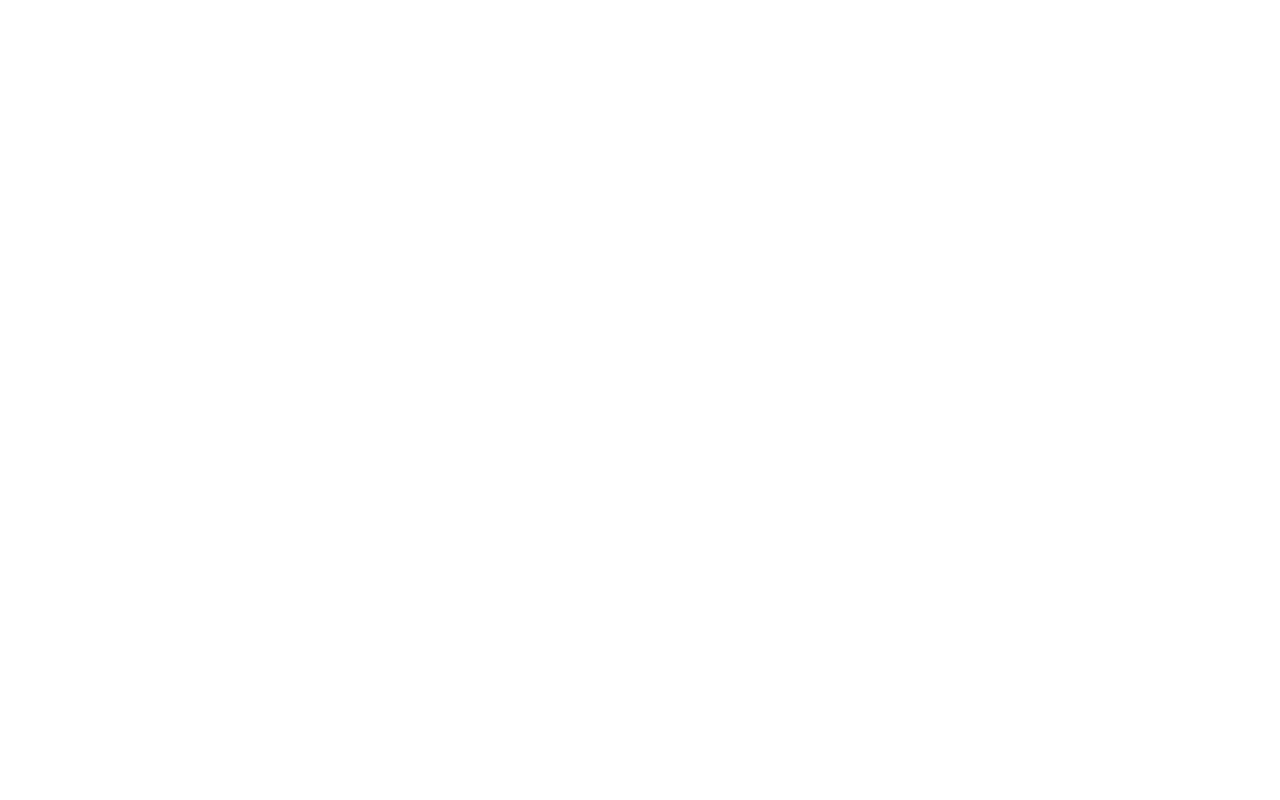
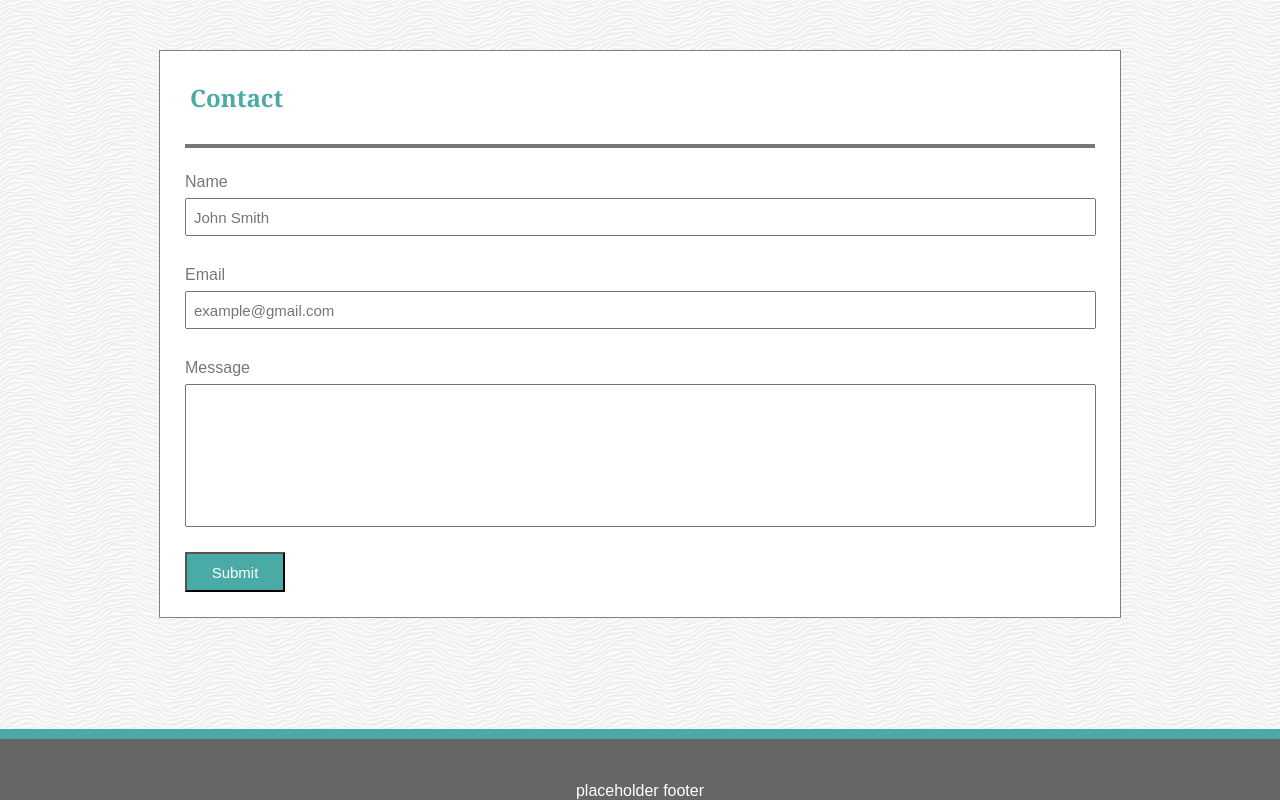
Before and after one commit to nguyenj0215/Basic-Portfolio, a plain HTML site: page contact.html in a window 1280 px wide. Drawn offline with Linux system fonts and the light colour scheme.

Commit message:
Foundation for contact page finished and renamed elements to work for multiple html files

```diff
--- a/assets/css/style.css
+++ b/assets/css/style.css
@@ -3,14 +3,14 @@ body {
     color: #777777;
     font-family: Arial, Helvetica, sans-serif;
 }
-main {
+section {
     background-color:#ffffff;
     width: 960px;
     margin: auto;
     margin-top: 50px;
     border: 1px solid grey;
 }
-#aboutMe {
+#header {
     color: #4aaaa5;
     margin: 25px;
     padding: 5px;
@@ -54,3 +54,29 @@ footer {
     padding-top: 25px;
     border-top: 10px solid #4aaaa5;
 }
+label {
+    display: block;
+    margin-left: 25px;
+    margin-top: 25px;
+}
+.box {
+    margin: 7px 0 5px 25px;
+    width: 93%;
+    height: 20px;
+    padding: 7px;
+    font-size: 15px;
+}
+.textArea {
+    margin: 7px 0 25px 25px;
+    width: 93%;
+    height: 125px;
+    padding: 7px;
+}
+#submitButton {
+    height: 40px;
+    width: 100px;
+    margin: 0 0 25px 25px;
+    background: #4aaaa5;
+    color: #ffffff;
+    font-size: 15px;
+}
--- a/contact.html
+++ b/contact.html
@@ -0,0 +1,35 @@
+<!DOCTYPE html>
+<html lang="en">
+
+<head>
+<title>Contact</title>
+<link rel="stylesheet" type="text/css" href="assets/css/style.css">
+</head>
+
+<body>
+<section>
+<h1 id="header">Contact</h1>
+<hr/>
+
+<form>
+<label>Name</label>
+<input class="box" type="text" name="name" placeholder="John Smith">
+
+
+<label>Email</label>
+<input class="box" type="email" name="email" placeholder="example@gmail.com">
+
+
+
+<label>Message</label>
+<input class="textArea" type="text" name="message">
+
+
+<input type="submit" value="Submit" id="submitButton">
+
+
+</form>
+</section>
+<footer><br>placeholder footer</footer>
+</body>
+</html>
```
Also changed, not shown: index.html (+3 -3 lines).
